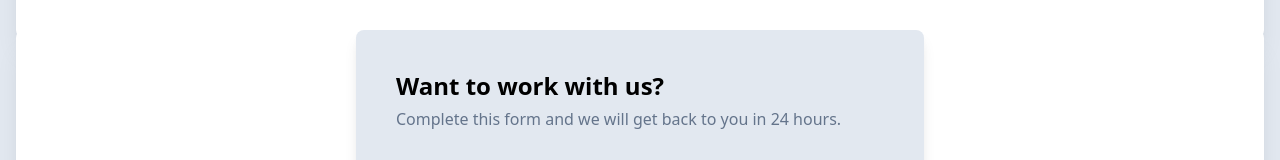
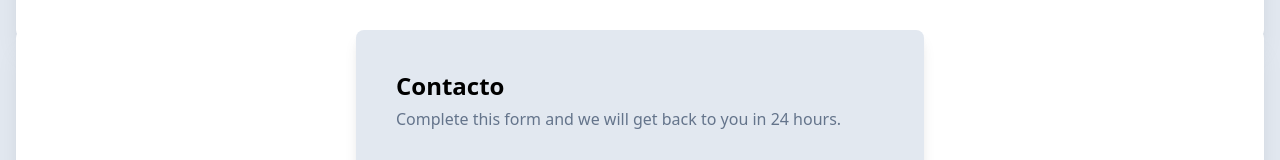
Before and after one commit to JosePedroMoreiraSilva/zepedro, a React (Create React App) app: page / in a window 1280 px wide. Shown: the part 750-910 px from the top of the page. Built offline with nearby package versions, Linux system fonts and the light colour scheme.

Commit message:
First Commit

```diff
--- a/src/components/ContactForm.js
+++ b/src/components/ContactForm.js
@@ -45,7 +45,7 @@ function ContactForm() {
               <div className="relative flex flex-col min-w-0 break-words  mb-6 shadow-lg rounded-lg bg-blueGray-200">
                 <div className="flex-auto p-5 lg:p-10">
                   <h4 className="text-2xl font-semibold">
-                    Want to work with us?
+                    Contacto
                   </h4>
                   <p className="leading-relaxed mt-1 mb-4 text-blueGray-500">
                     Complete this form and we will get back to you in 24 hours.
```
Also changed, not shown: 1 other file (tests, documents, lock files or other folders).
